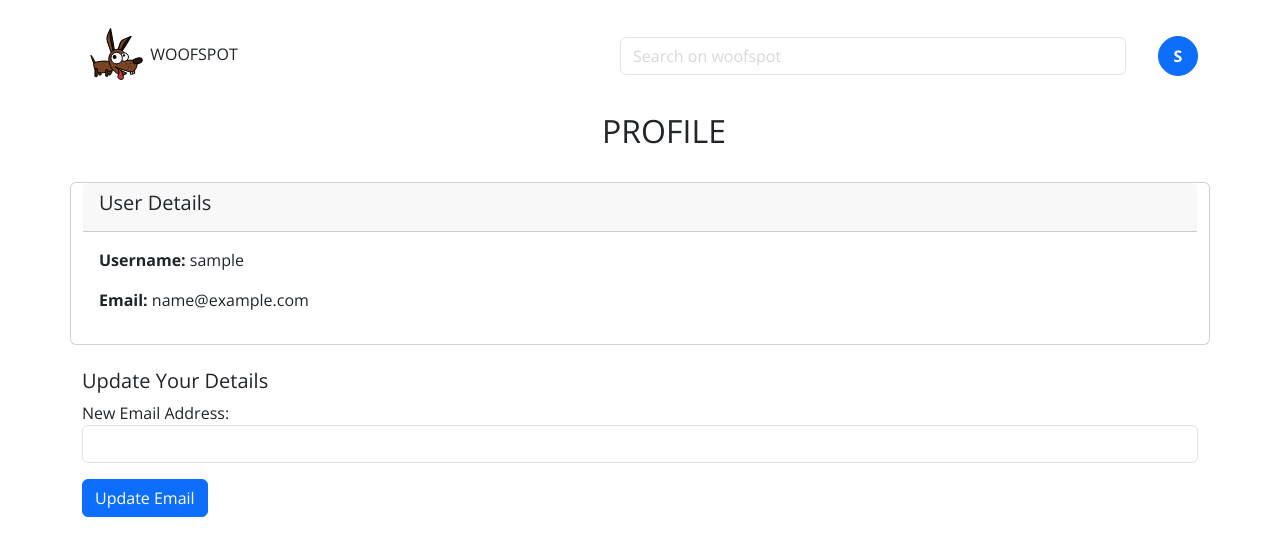
After one commit to tayapro/woofspot, a Django app: page /users/profile/ in a window 1280 px wide. The commit adds this page. Shown: the top 556 px of the page. Run offline with Django 5.2, Linux system fonts and the light colour scheme; the visitor is signed in with stand-in values (Sample User, id 1); some libraries are stand-ins or nearby versions.

Commit message:
feat: Add profile page

```diff
--- a/static/css/style.css
+++ b/static/css/style.css
@@ -31,15 +31,17 @@
   width: 128px;
 }
 
+/* base.html styles */
+.dropdown-menu {
+  box-shadow: rgba(0, 0, 0, 0.1) 0px 4px 6px -1px,
+    rgba(0, 0, 0, 0.06) 0px 2px 4px -1px;
+  border: none;
+}
+
 /* Get started page */
 .xmark-icon .fa-solid {
   display: inline-block;
   vertical-align: middle;
-}
-
-.main-container {
-  min-height: 100vh;
-  width: 100vw;
 }
 
 .auth_img {
--- a/templates/base.html
+++ b/templates/base.html
@@ -1,6 +1,7 @@
 {% load static %}
 {% url 'my_signin' as my_signin_url %}
 {% url 'my_signout' as my_signout_url %}
+{% url 'profile' as profile_url %}
 
 <!DOCTYPE html>
 <html lang="en">
@@ -20,33 +21,40 @@
 
 <body>
     <div class="container">
-        <div class="row mt-4">
+        <div class="row mt-4 d-flex align-items-center">
             <div class="col">
                 <img src="{% static 'images/good_brown_dog.svg' %}" alt="Woofspot logo">
                 <a href="{% url 'home' %}" class="navbar-brand h1 text-uppercase">Woofspot</a>
             </div>
-            <div class="col-auto d-flex align-items-center">
+            <div class="col">
                 <form class="d-flex" role="search">
                     <input class="form-control me-2" type="search" placeholder="Search on woofspot" aria-label="Search">
                 </form>
+            </div>
+            <div class="col-auto d-flex align-items-center">
                 <div class="user-icon">
-                    <button type="button" class="btn btn-primary rounded-circle" data-bs-toggle="dropdown"
-                        aria-expanded="false">
+                    <button type="button" class="btn btn-primary rounded-circle text-uppercase"
+                        data-bs-toggle="dropdown" aria-expanded="false">
                         {% if user.is_authenticated %}
-                        {{ user.username|slice:":3" }}
+                        {{ user.username|slice:":1" }}
                         {% else %}
                         <i class="fas fa-user"></i>
                         {% endif %}
                     </button>
-                    <ul class="dropdown-menu">
+                    <ul class="dropdown-menu mt-2 text-black">
                         {% if user.is_authenticated %}
-                        <li><a href="#" class="dropdown-item">Profile</a></li>
+                        <li><a href="{% url 'profile' %}?next={{ next }}"
+                                class="dropdown-item text-black text-opacity-50">
+                                <i class="fa-regular fa-user me-1"></i>
+                                Profile</a></li>
                         <li>
-                            <hr class="dropdown-divider" />
+                            <hr class="dropdown-divider text-black text-opacity-50" />
                         </li>
-                        <li><a href="{% url 'my_signout' %}" class="dropdown-item">Logout</a></li>
+                        <li><a href="{% url 'my_signout' %}" class="dropdown-item text-black text-opacity-50">Logout</a>
+                        </li>
                         {% else %}
-                        <li><a href="{% url 'my_signin' %}" class="dropdown-item">Get started</a></li>
+                        <li><a href="{% url 'my_signin' %}" class="dropdown-item text-black text-opacity-50">Get
+                                started</a></li>
                         {% endif %}
                     </ul>
                 </div>
--- a/templates/user_app_base.html
+++ b/templates/user_app_base.html
@@ -63,6 +63,7 @@
             },
         })
     </script>
+    <script src="https://kit.fontawesome.com/32c1244c27.js" crossorigin="anonymous"></script>
 </body>
 
 </html>
--- /dev/null
+++ b/user_app/templates/user_app/profile.html
@@ -0,0 +1,45 @@
+{% extends "base.html" %}
+
+{% block content %}
+
+<div class="text-center m-4">
+    <h2>PROFILE</h2>
+</div>
+
+{% if user.is_authenticated %}
+{% if latest_message %}
+<div class="alert {{ latest_message.tags }} alert-dismissible fade show" role="alert">
+    {{ latest_message }}
+    <button type="button" class="btn-close" data-bs-dismiss="alert" aria-label="Close"></button>
+</div>
+{% endif %}
+
+<div class="card">
+    <div class="card-header">
+        <h5>User Details</h5>
+    </div>
+    <div class="card-body">
+        <p><strong>Username:</strong> {{ user.username }}</p>
+        <p><strong>Email:</strong> {{ user.email }}</p>
+    </div>
+</div>
+
+<div class="mt-4">
+    <h5>Update Your Details</h5>
+    <form method="post">
+        {% csrf_token %}
+        <div class="form-group">
+            <label for="email">New Email Address:</label>
+            <input type="email" id="email" name="email" class="form-control" required>
+        </div>
+        <button type="submit" class="btn btn-primary mt-3">Update Email</button>
+    </form>
+</div>
+
+{% else %}
+
+<p>Forbitten page</p>
+
+{% endif %}
+
+{% endblock %}
--- a/user_app/urls.py
+++ b/user_app/urls.py
@@ -6,5 +6,5 @@ urlpatterns = [
     path("signin/", views.my_signin_page, name='my_signin'),
     path("signup/", views.my_signup_page, name='my_signup'),
     path("signout/", views.my_signout_page, name='my_signout'),
-    # TODO: add url for profile
+    path("profile/", views.profile_page, name='profile'),
 ]
--- a/user_app/views.py
+++ b/user_app/views.py
@@ -1,5 +1,8 @@
-from django.shortcuts import render
+from django.shortcuts import render, redirect
+from django.urls import reverse
 from django.http import HttpResponse
+from django.contrib.auth.models import User
+from django.contrib import messages
 
 def my_signin_page(request):
     next = request.GET.get('next', '/')
@@ -7,6 +10,7 @@ def my_signin_page(request):
     {
         "next": next,
     })
+
 
 def my_signup_page(request):
     next = request.GET.get('next', '/')
@@ -16,5 +20,33 @@ def my_signup_page(request):
     })
 
 
+def profile_page(request):
+    user = request.user
+    if not user.is_authenticated:
+        return redirect(reverse('my_signin'))
+    next = request.GET.get('next', '/')
+
+    all_messages = list(messages.get_messages(request))
+    latest_message = all_messages[-1] if all_messages else None
+
+    if request.method == "POST":
+        new_email = request.POST.get("email", "").strip()
+
+        if new_email:
+            user.email = new_email
+            user.save()
+            messages.success(request, "Your email address has been updated successfully!")
+            return redirect(reverse('profile'))
+        else:
+            messages.error(request, "Please provide a valid email address.")
+
+    return render(request, "user_app/profile.html",
+    {
+        "next": next,
+        "user": user,
+        "latest_message": latest_message,
+    })
+
+
 def my_signout_page(request):
     return render(request, "user_app/my_signout.html")
--- a/woofspot_project/settings.py
+++ b/woofspot_project/settings.py
@@ -79,11 +79,11 @@ MIDDLEWARE = [
     'whitenoise.middleware.WhiteNoiseMiddleware',
     'django.contrib.sessions.middleware.SessionMiddleware',
     'django.contrib.auth.middleware.AuthenticationMiddleware',
+    'django.contrib.messages.middleware.MessageMiddleware',
     'allauth.account.middleware.AccountMiddleware',
     'django.middleware.common.CommonMiddleware',
     'django.middleware.csrf.CsrfViewMiddleware',
     # 'user_app.middleware.SessionExpiredMiddleware',
-    'django.contrib.messages.middleware.MessageMiddleware',
     'django.middleware.clickjacking.XFrameOptionsMiddleware',
 ]
 
```
